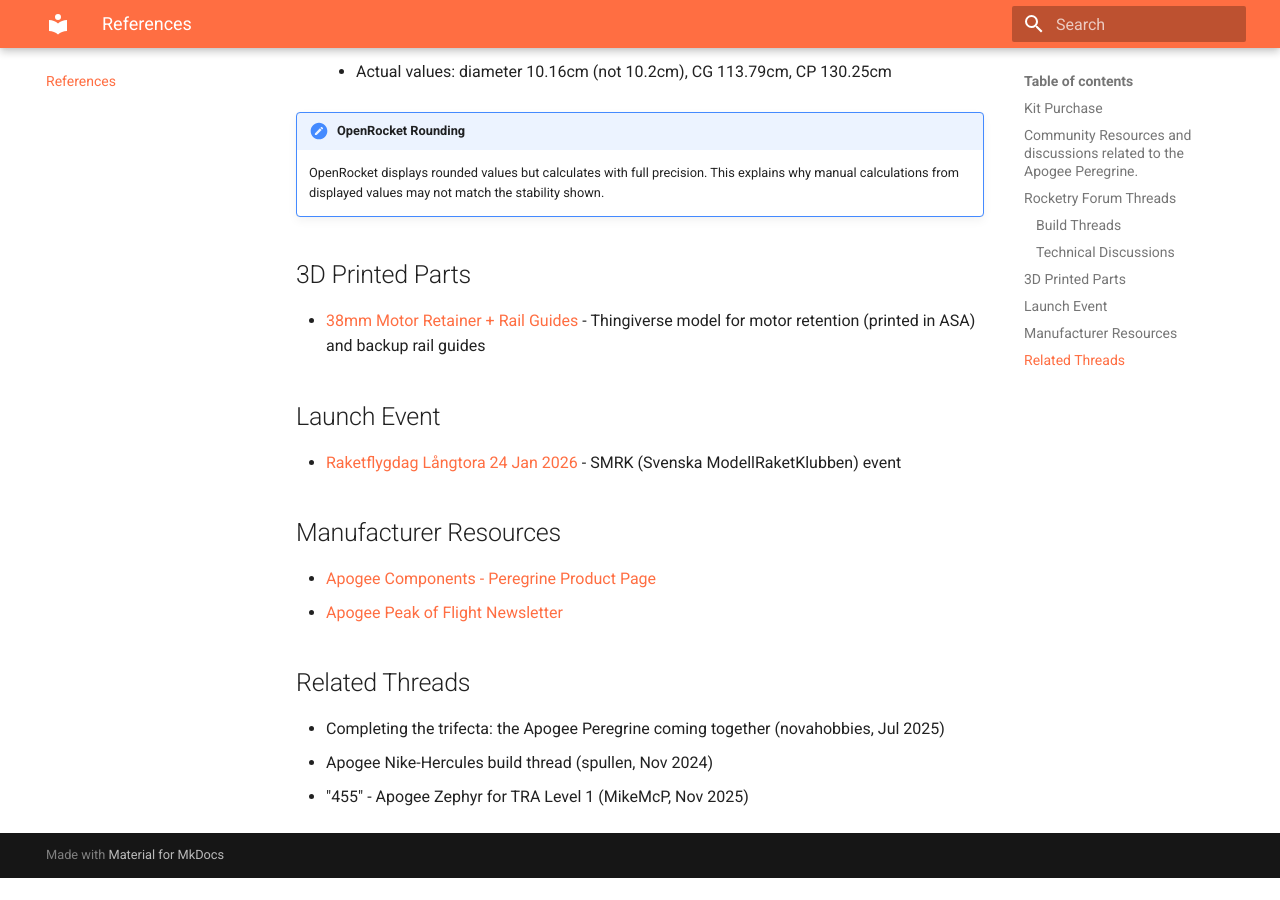
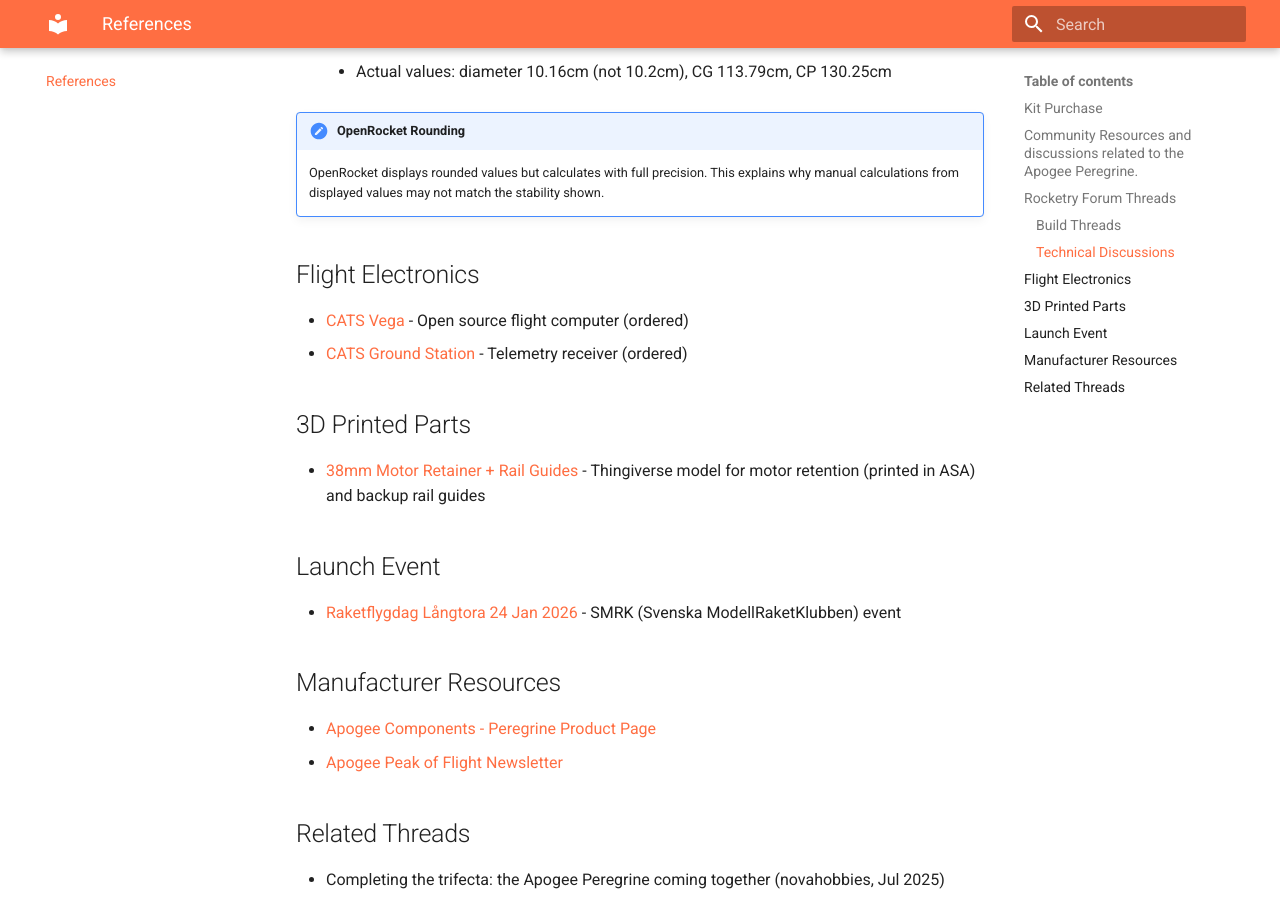
Before and after one commit to tonuonu/MyLevel1Peregrine, an MkDocs documentation site: the page built from docs/references.md, in a window 1280 px wide and 900 px high, scrolled down 924 px. Built offline with MkDocs 1.6.1 and Material for MkDocs 9.7.7, drawn with Linux system fonts in a browser that asks for light colours; before the commit the page ends 1802 px from its top, so only the background shows below that.

Commit message:
Add flight computer decision - CATS Vega (open source) vs motor delay

```diff
--- a/docs/references.md
+++ b/docs/references.md
@@ -27,6 +27,11 @@
 !!! note "OpenRocket Rounding"
     OpenRocket displays rounded values but calculates with full precision. This explains why manual calculations from displayed values may not match the stability shown.
 
+## Flight Electronics
+
+- [CATS Vega](https://www.catsystems.io/vega) - Open source flight computer (ordered)
+- [CATS Ground Station](https://www.catsystems.io/ground-station-1) - Telemetry receiver (ordered)
+
 ## 3D Printed Parts
 
 - [38mm Motor Retainer + Rail Guides](https://www.thingiverse.com/thing:6780161) - Thingiverse model for motor retention (printed in ASA) and backup rail guides
--- a/mkdocs.yml
+++ b/mkdocs.yml
@@ -70,4 +70,5 @@
     - Motor Retainer: decisions/motor-retainer.md
     - Rail Guides: decisions/rail-guides.md
     - Color and Purpose: decisions/color-and-purpose.md
+    - Flight Computer: decisions/flight-computer.md
   - References: references.md
```
Also changed, not shown: docs/decisions/flight-computer.md (added, +54 -0 lines), docs/decisions/index.md (+1 -0 lines).
